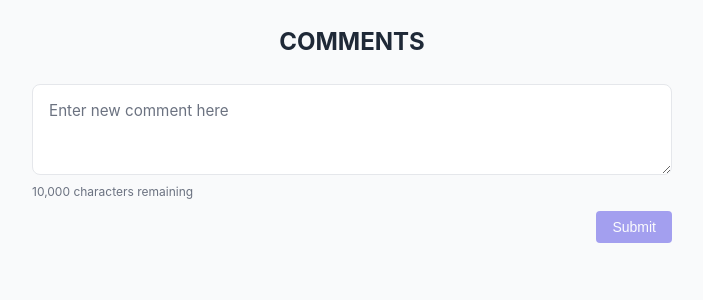
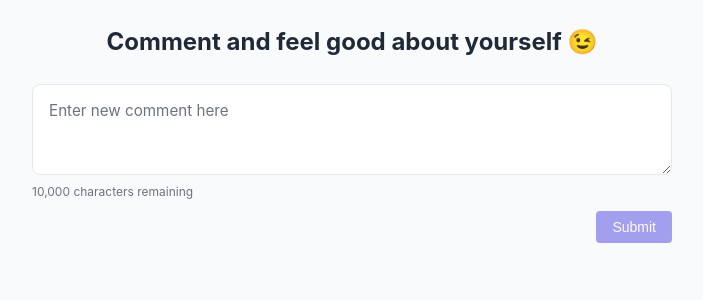
Before and after one commit to SofianeToumert/goodself-comment-app, a React (Vite) app: page / in a window 1280 px wide. Shown: the top 300 px of the page, without its empty margins (288-991 px from the left). Built offline with nearby package versions, Linux system fonts and the light colour scheme.

Commit message:
feat: add red color for active dislike button

```diff
--- a/index.html
+++ b/index.html
@@ -3,7 +3,7 @@
   <head>
     <meta charset="UTF-8" />
     <meta name="viewport" content="width=device-width, initial-scale=1.0" />
-    <title>Comments</title>
+    <title>Comment and feel good about yourself 😉</title>
   </head>
   <body>
     <div id="root"></div>
--- a/src/App.tsx
+++ b/src/App.tsx
@@ -40,7 +40,7 @@ const App = () => (
   <CommentsProvider>
     <ModalProvider>
       <main className={styles.container}>
-        <h1 className={styles.title}>COMMENTS</h1>
+        <h1 className={styles.title}>Comment and feel good about yourself 😉</h1>
         <ErrorBoundary>
           <CommentList />
         </ErrorBoundary>
--- a/src/components/CommentItem/CommentItem.module.css
+++ b/src/components/CommentItem/CommentItem.module.css
@@ -114,6 +114,14 @@
   color: var(--color-primary);
 }
 
+.voteActiveDislike {
+  color: var(--color-danger);
+}
+
+.voteActiveDislike:hover {
+  color: var(--color-danger);
+}
+
 .voteCount {
   font-size: 0.8rem;
   min-width: 1ch;
--- a/src/components/CommentItem/LikeDislikeButtons.tsx
+++ b/src/components/CommentItem/LikeDislikeButtons.tsx
@@ -34,6 +34,7 @@ export const LikeDislikeButtons = memo(function LikeDislikeButtons({
         isActive={userVote === 'dislike'}
         onClick={onDislike}
         label="Dislike"
+        variant="dislike"
       />
     </div>
   );
--- a/src/components/CommentItem/VoteButton.tsx
+++ b/src/components/CommentItem/VoteButton.tsx
@@ -10,6 +10,7 @@ type VoteButtonProps = {
   isActive: boolean;
   onClick: () => void;
   label: string;
+  variant?: 'like' | 'dislike';
 };
 
 export const VoteButton = memo(function VoteButton({
@@ -18,10 +19,12 @@ export const VoteButton = memo(function VoteButton({
   isActive,
   onClick,
   label,
+  variant = 'like',
 }: VoteButtonProps) {
+  const activeClass = variant === 'dislike' ? styles.voteActiveDislike : styles.voteActive;
   return (
     <MotionIconButton
-      className={`${styles.voteButton} ${isActive ? styles.voteActive : ''}`}
+      className={`${styles.voteButton} ${isActive ? activeClass : ''}`}
       onClick={onClick}
       hoverScale={1.05}
       label={`${label} this comment. Current ${label.toLowerCase()}s: ${count}`}
```
